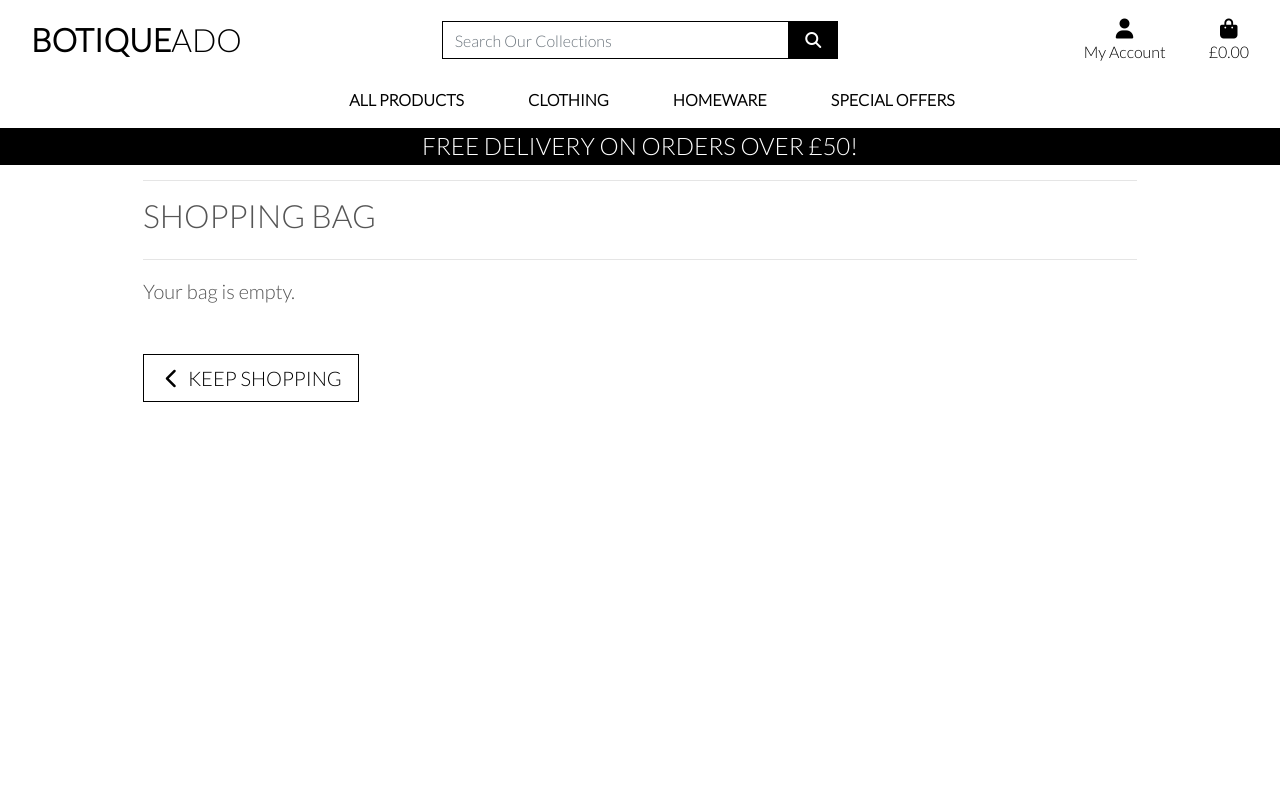
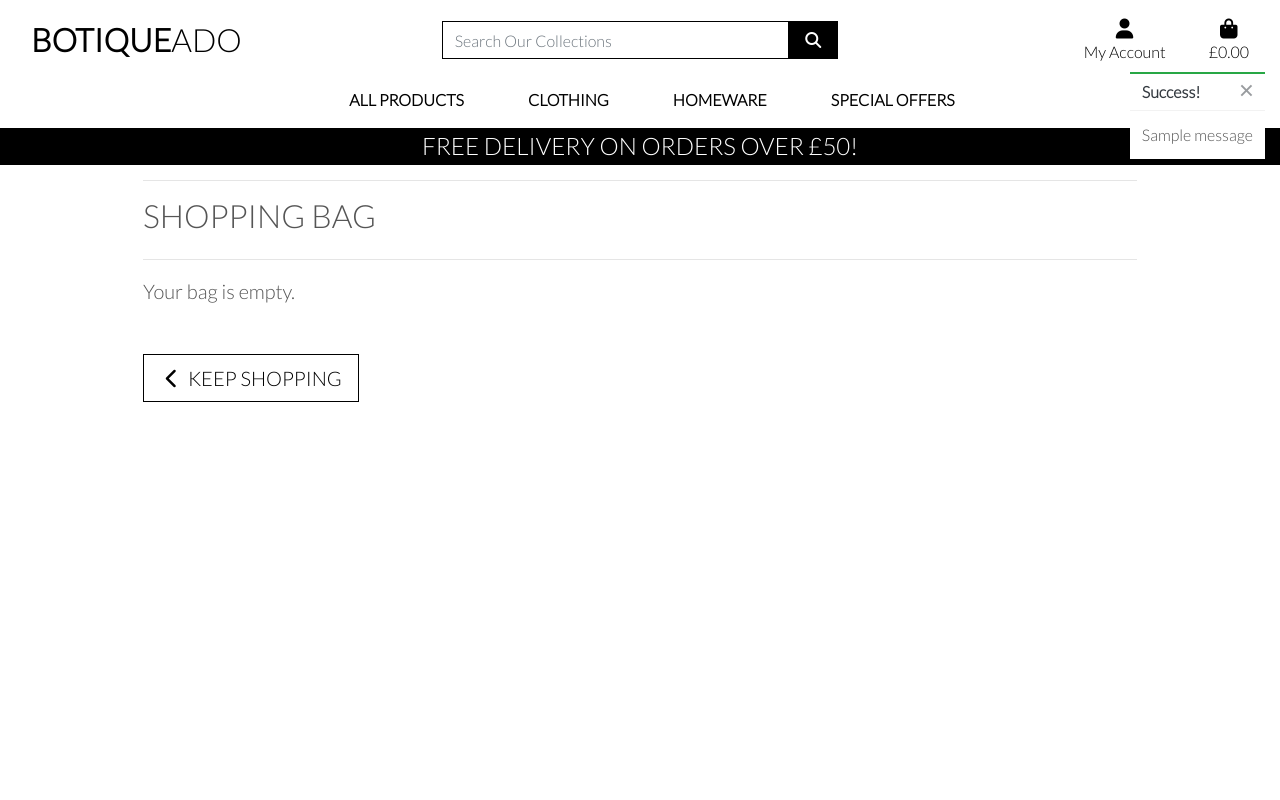
Before and after one commit to Mrekyle/ci-walkthrough-boutiqueAdo, a Django app: page /bag/ in a window 1280 px wide. Run offline with Django 3.2, Linux system fonts and the light colour scheme; one stand-in notice (Sample message) is shown; some libraries are stand-ins or nearby versions.

Commit message:
Added toasts to the application

```diff
--- a/bag/views.py
+++ b/bag/views.py
@@ -1,5 +1,7 @@
 from django.shortcuts import render, redirect, HttpResponse
 from django.urls import reverse
+from django.contrib import messages
+from products.models import Product
 
 # Create your views here.
 
@@ -17,6 +19,7 @@ def add_to_bag(request, item_id):
     Adds the selected quantity of the specified item to the shopping bag
     """
 
+    product = Product.objects.get(pk=item_id)
     quantity = int(request.POST.get('quantity'))
     redirect_url = request.POST.get('redirect_url')
 
@@ -49,6 +52,7 @@ def add_to_bag(request, item_id):
             bag[item_id] += quantity
         else:
             bag[item_id] = quantity
+            messages.success(request, f'Added {product.name} to your bag.')
 
     request.session['bag'] = bag
     return redirect(redirect_url)
--- a/botiquqAdo/settings.py
+++ b/botiquqAdo/settings.py
@@ -82,6 +82,8 @@ TEMPLATES = [
         },
     },
 ]
+
+MESSAGE_STORAGE = 'django.contrib.messages.storage.session.SessionStorage'
 
 AUTHENTICATION_BACKENDS = (
     'django.contrib.auth.backends.ModelBackend',
--- a/static/css/base.css
+++ b/static/css/base.css
@@ -96,6 +96,22 @@ a.category-badge > span.badge:hover {
     cursor: pointer;
 }
 
+.message-container {
+    position: fixed;
+    top: 72px;
+    right: 15px;
+    /* z-index means that it will always be placed on top of everything if the number is higher than everything else  */
+    z-index: 9999999999;
+}
+
+.custom-toast {
+    overflow: visible;
+}
+
+.toast-capper {
+    height: 2px;
+}
+
 /* -------------------------------- Media Queries */
 
 /* Slightly larger container on xl screens */
--- a/templates/base.html
+++ b/templates/base.html
@@ -123,7 +123,24 @@
 
         <!-- For messages to be displayed back to the user based on interaction with the application  -->
         {% if messages %}
-            <div class="message-container"></div>
+            <div class="message-container">
+                {% for message in messages %}
+                    {% with message.level as level %}
+                            <!-- Error -->
+                        {% if level == 40 %}
+                            {% include 'includes/toasts/toast_error.html' %}
+                            <!-- Warning  -->
+                        {% elif level == 30 %}
+                            {% include 'includes/toasts/toast_warning.html' %}
+                            <!-- Success  -->
+                        {% elif level == 25 %}
+                            {% include 'includes/toasts/toast_success.html' %}
+                        {% else %}
+                            {% include 'includes/toasts/toast_info.html' %}
+                        {% endif %}
+                    {% endwith %}
+                {% endfor %}
+            </div>
         {% endif %}
 
         {% block page_header %}
@@ -134,6 +151,9 @@
 
 
         {% block postloadjs %}
+            <script type="text/javascript">
+                $('.toast').toast('show');
+            </script>
         {% endblock %}
   </body>
 </html>
--- /dev/null
+++ b/templates/includes/toasts/toast_success.html
@@ -0,0 +1,13 @@
+ <div class="toast, custom-toast rounded-0 border-top-0" data-autohide="fals">
+    <div class="arrow-up arrow-success"></div>
+    <div class="w-100 toast-capper bg-success"></div>
+    <div class="toast-header bg-white text-dark">
+        <strong class="mr-auto">Success!</strong>
+        <button type="button" class="ml-2 mb-1 close text-dark" data-dismiss="toast" aria-label="Close">
+            <span aria-hidden="true">&times;</span>
+        </button>
+    </div>
+    <div class="toast-body bg-white">
+        {{ message }}
+    </div>
+ </div>
```
Also changed, not shown: templates/includes/toasts/toast_error.html (added, +13 -0 lines), templates/includes/toasts/toast_info.html (added, +13 -0 lines), templates/includes/toasts/toast_warning.html (added, +13 -0 lines), db.sqlite3.
